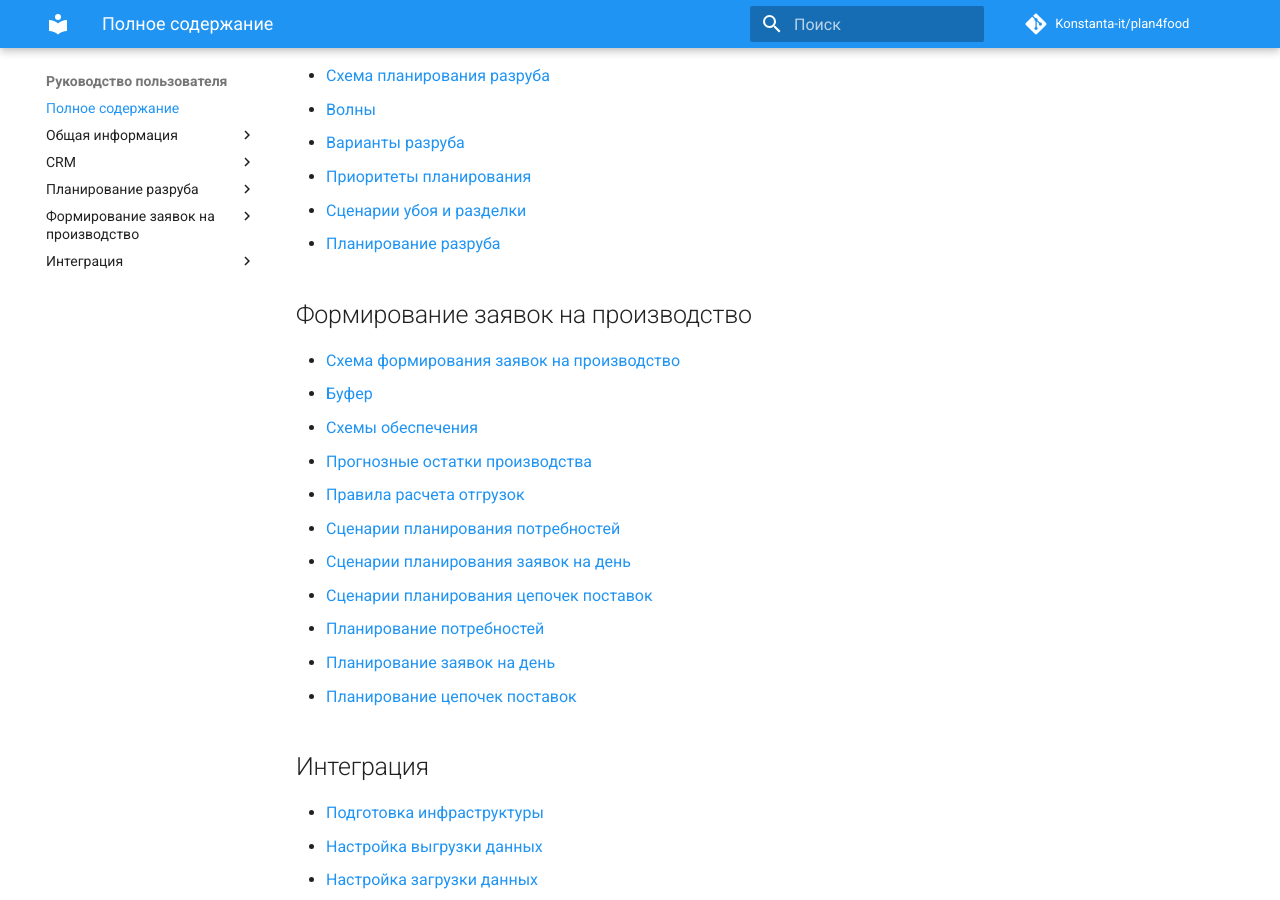
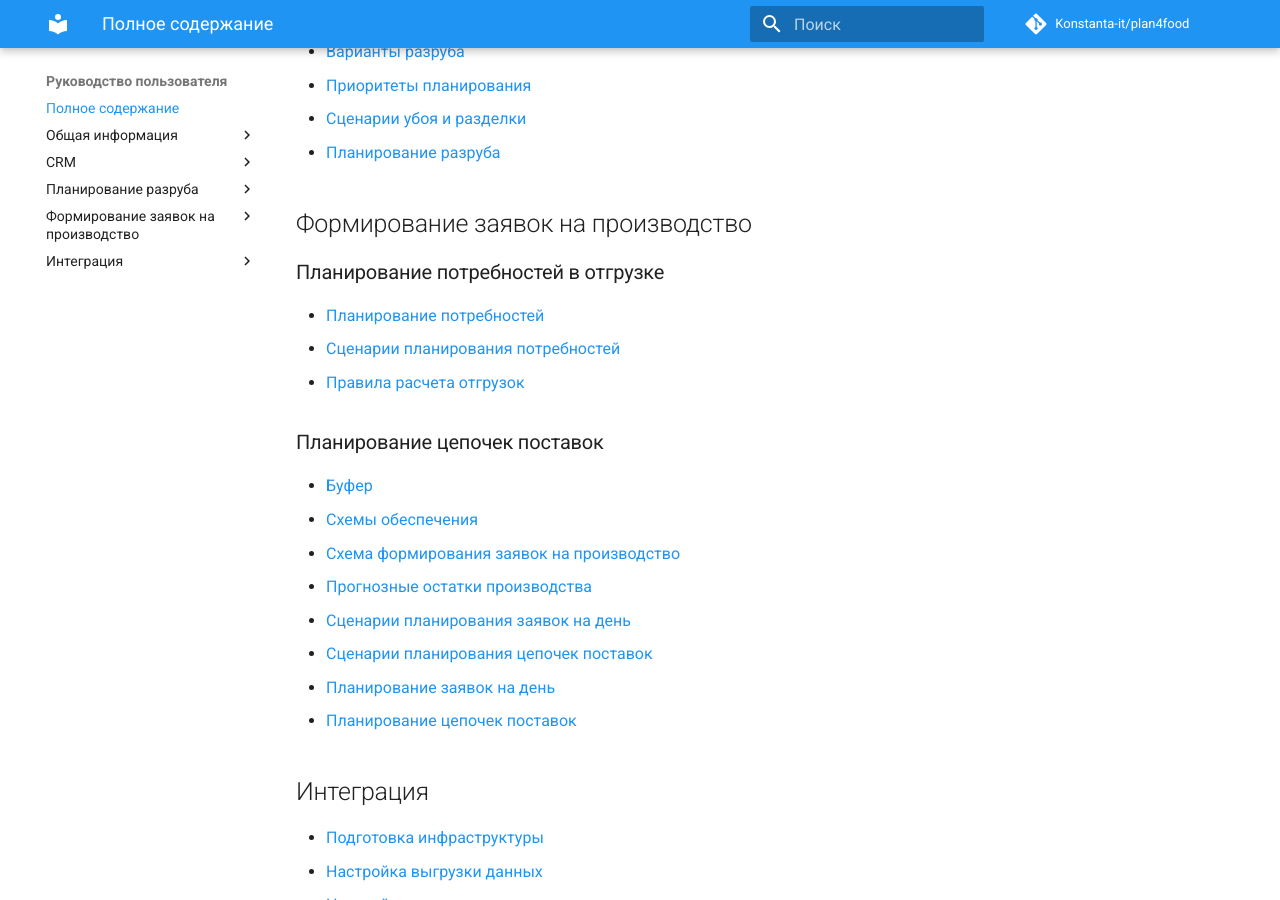
Before and after one commit to Konstanta-it/plan4food, an MkDocs documentation site: the page built from docs/index.md, in a window 1280 px wide and 900 px high, scrolled down 1766 px. Built offline with MkDocs 1.6.1 and Material for MkDocs 9.7.7, drawn with Linux system fonts in a browser that asks for light colours; comment, search, counter and statistics services are not loaded; some of the changed text lies outside the part shown.

Commit message:
фикс: реструктуризация блока SCP и фикс ссылок
konstanta-it/plan4food/p4f_docs#1

```diff
--- a/docs/index.md
+++ b/docs/index.md
@@ -61,17 +58,22 @@
 
 <h2> Формирование заявок на производство </h2>
 
-- [Схема формирования заявок на производство](SCP/SchemeSCP.md)
-- [Буфер](SCP/Buffer.md)
-- [Схемы обеспечения](SCP/ProvisionScheme.md)
-- [Прогнозные остатки производства](SCP/ProductionResidues.md)
-- [Правила расчета отгрузок](SCP/RulesForCalculatingShipments.md)
-- [Сценарии планирования потребностей](SCP/NeedsPlanningScenarios.md)
-- [Сценарии планирования заявок на день](SCP/ScenariosForPlanningRequestsForTheDay.md)
-- [Сценарии планирования цепочек поставок](SCP/SupplyChainPlanningScenarios.md)
-- [Планирование потребностей](SCP/NeedsPlanning.md)
-- [Планирование заявок на день](SCP/PlanningRequestsForTheDay.md)
-- [Планирование цепочек поставок](SCP/SupplyChainPlanning.md)
+<h3> Планирование потребностей в отгрузке </h3>
+
+- [Планирование потребностей](SCP/ShipmentRequirementsPlanning/NeedsPlanning.md)
+- [Сценарии планирования потребностей](SCP/ShipmentRequirementsPlanning/NeedsPlanningScenarios.md)
+- [Правила расчета отгрузок](SCP/ShipmentRequirementsPlanning/RulesForCalculatingShipments.md)
+
+<h3> Планирование цепочек поставок </h3>
+
+- [Буфер](SCP/SupplyChainPlanning/Buffer.md)
+- [Схемы обеспечения](SCP/SupplyChainPlanning/ProvisionScheme.md)
+- [Схема формирования заявок на производство](SCP/SupplyChainPlanning/SchemeSCP.md)
+- [Прогнозные остатки производства](SCP/SupplyChainPlanning/ProductionResidues.md)
+- [Сценарии планирования заявок на день](SCP/SupplyChainPlanning/ScenariosForPlanningRequestsForTheDay.md)
+- [Сценарии планирования цепочек поставок](SCP/SupplyChainPlanning/SupplyChainPlanningScenarios.md)
+- [Планирование заявок на день](SCP/SupplyChainPlanning/PlanningRequestsForTheDay.md)
+- [Планирование цепочек поставок](SCP/SupplyChainPlanning/SupplyChainPlanning.md)
 
 <h2> Интеграция </h2>
 
```
Also changed, not shown: other parts of docs/index.md (+0 -3 lines).
